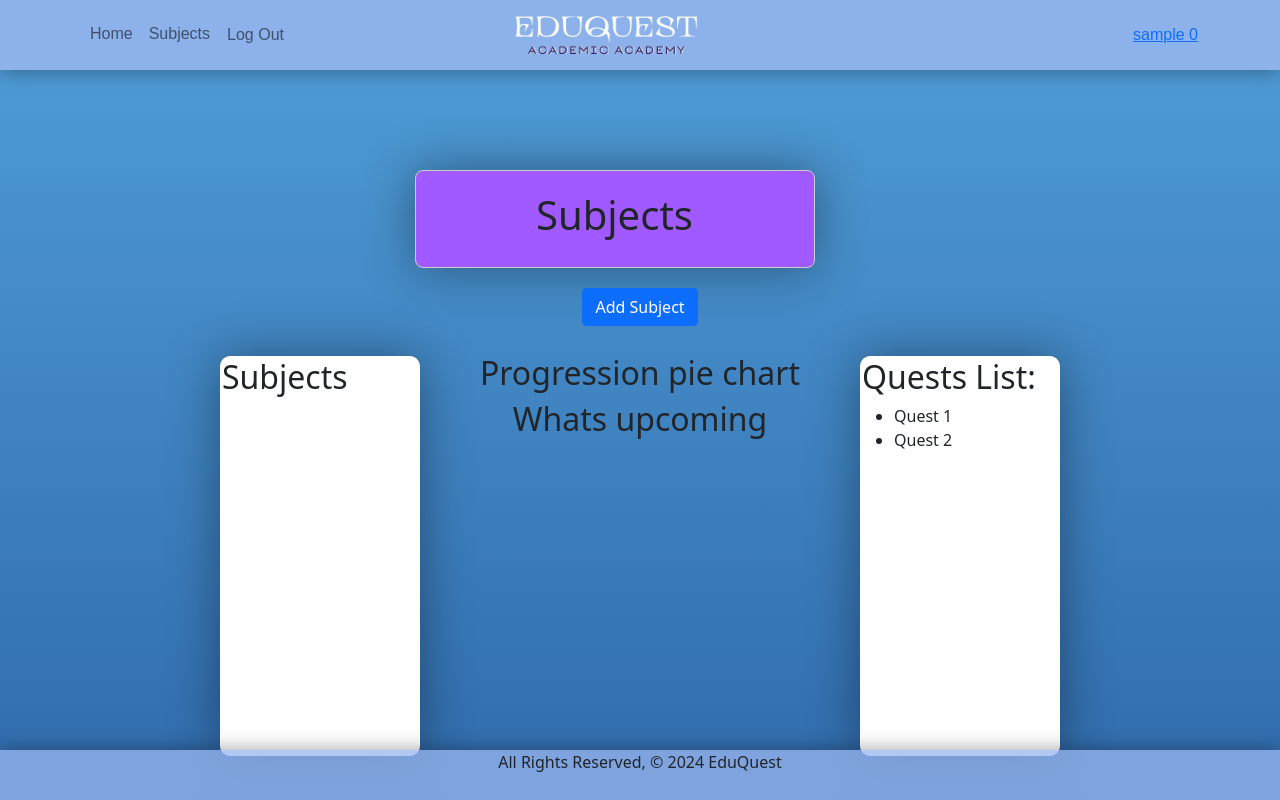
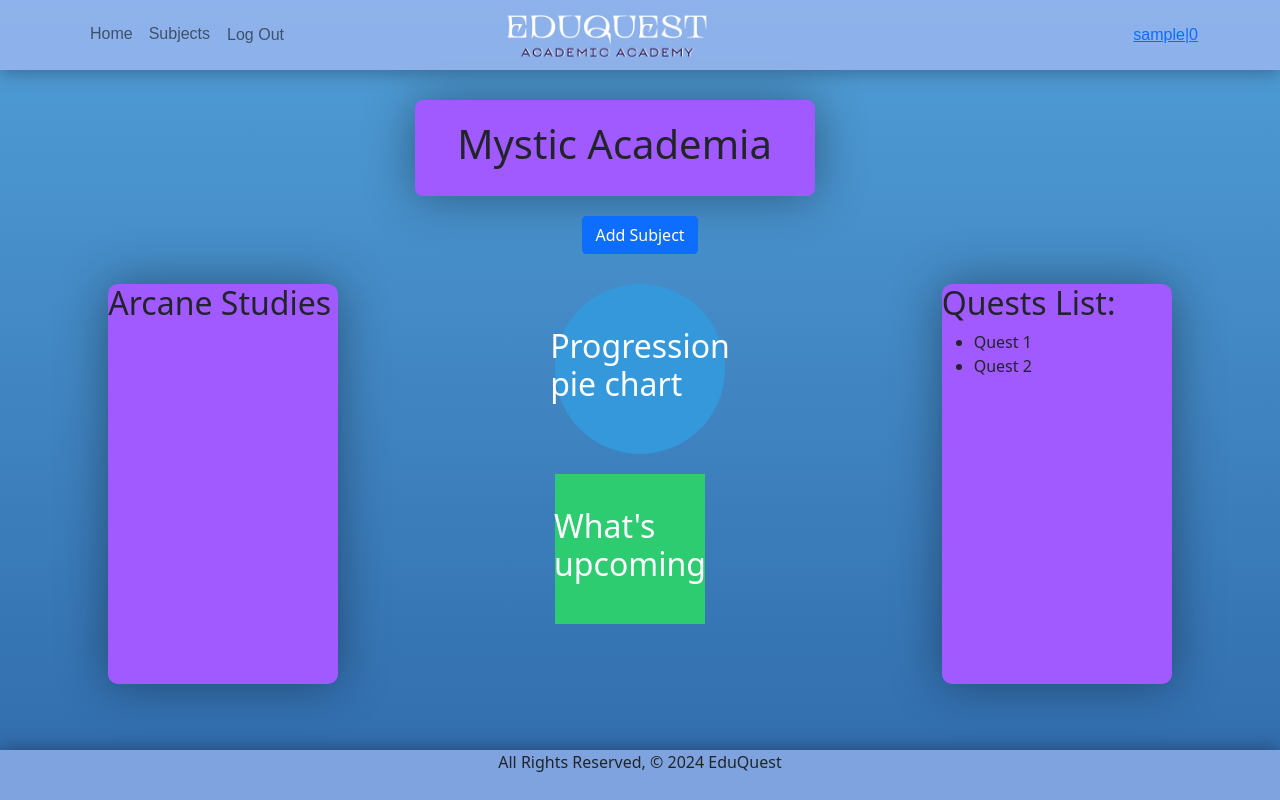
Before and after one commit to GA-EduQuest/EduQuest, a Django app: page /subjects/ in a window 1280 px wide. Run offline with Django 5.2, Linux system fonts and the light colour scheme; the visitor is signed in with stand-in values (Sample User, id 1); data that the repository does not hold is empty; some web fonts are replaced.

Commit message:
Added more style to subjects index

```diff
--- a/main_app/static/css/style.css
+++ b/main_app/static/css/style.css
@@ -35,11 +35,8 @@ body > main {
 }
 
 .logo-img {
-    max-height: 200px;
-    max-width: 100%;
-    display: block;
-    margin: auto;
-    margin-bottom: 20px;
+    height: 50px;
+    width: auto;
 }
 
 .hero {
@@ -84,13 +81,13 @@ body > main {
     flex-wrap: wrap;
     justify-content: center;
     align-items: flex-start;
-    margin-top: 100px;
+    margin-top: 30px;
 }
 
 .title-card {
     text-align: center;
     padding: 20px;
-    border: 1px solid #ccc;
+
     background-color: #a15aff;
     box-shadow: 0 0 50px rgba(0, 0, 0, 0.39);
     border-radius: 8px;
@@ -110,28 +107,32 @@ body > main {
 .subject-list,
 .quest-list {
     flex: 1;
-    max-width: 200px;
-    border: 2px solid white;
+    max-width: 230px;
     border-radius: 10px;
-    background-color: white;
+    background-color: #a15aff;
     min-height: 400px;
     height: auto;
     box-shadow: 0 0 50px rgba(0, 0, 0, 0.39);
 }
 
 .pie-container {
-    position: absolute;
-    top: 0;
-    left: 50%;
-    transform: translateX(-50%);
+    width: 170px;
+    height: 170px;
+    background-color: #3498db;
+    border-radius: 50%;
     display: flex;
     align-items: center;
     justify-content: center;
-    height: 100vh;
-    margin: 0;
-    z-index: -10;
+    color: #fff;
 }
 
-.center-column {
-    text-align: center;
+.upcoming-container {
+    width: 150px;
+    height: 150px;
+    background-color: #2ecc71;
+    margin-top: 20px;
+    display: flex;
+    align-items: center;
+    justify-content: center;
+    color: #fff;
 }
--- a/main_app/templates/base.html
+++ b/main_app/templates/base.html
@@ -15,8 +15,19 @@
     <link rel="stylesheet" href="{% static 'css/style.css' %}" />
   </head>
   <body>
-    <header class="navbar navbar-expand-lg navbar-light">
+   <header class="navbar navbar-expand-lg navbar-light w-100">
       <div class="container position-relative">
+
+        <button
+              class="navbar-toggler"
+              type="button"
+              data-bs-toggle="collapse"
+              data-bs-target="#navbarNav"
+              aria-controls="navbarNav"
+              aria-expanded="false"
+              aria-label="Toggle navigation">
+          <span class="navbar-toggler-icon"></span>
+        </button>
         <!-- Nav Links (Left side) -->
         <div class="navbar-nav">
           <div class="collapse navbar-collapse" id="navbarNav">
@@ -42,20 +53,20 @@
 
         <!-- Logo (Centered) -->
         {% if request.path != '/' %}
-
+        <div class="logo-container mx-auto">
           <img
             src="{% static 'images/EduQuest (2).png' %}"
             alt="Logo"
             class="logo-img"
           />
-
+        </div>
         {% endif %}
 
         <!-- User Info (Right side) -->
         <div class="navbar-nav ms-auto">
           {% if user.is_authenticated %}
-          <a href="{% url 'user_detail' user_id=user.id %}"
-            >{{ user.username }} {{ request.user.profile.xp }}</a
+          <a class="" href="{% url 'user_detail' user_id=user.id %}"
+            >{{ user.username }}|{{ request.user.profile.xp }} </a
           >
           {% else %}
           <!-- Add login/logout links here -->
@@ -71,6 +82,7 @@
       </div>
     </footer>
 
+    <!-- <script src="https://code.jquery.com/jquery-3.6.0.min.js"></script> -->
     <script src="https://cdn.jsdelivr.net/npm/bootstrap@5.3.0/dist/js/bootstrap.bundle.min.js"></script>
   </body>
 </html>
--- a/main_app/templates/subjects/index.html
+++ b/main_app/templates/subjects/index.html
@@ -9,7 +9,7 @@
     <div class="row justify-content-center">
       <div class="col-md-5">
         <div class="title-card">
-          <h1>Subjects</h1>
+          <h1>Mystic Academia</h1>
         </div>
         <div class="add-subject text-center mt-3">
           <a href="{% url 'subjects_create' %}" class="btn btn-primary">Add Subject</a>
@@ -21,14 +21,22 @@
 
   <div class="list-container">
     <div class="subject-list">
-      <h2>Subjects</h2>
+      <h2>Arcane Studies</h2>
       <ul>
         {% for subject in subjects %}
-          <li><a class="btn btn-outline-primary" href="{% url 'subjects_detail' pk=subject.pk %}" style="text-decoration: none;">{{ subject.name }} </a></li>
+          <li><a href="{% url 'subjects_detail' pk=subject.pk %}" style="text-decoration: none; color: black;">{{ subject.name }} </a></li>
           {% endfor %}
       </ul>
     </div>
 
+    <div class="center-column">
+      <div class="pie-container">
+        <h2>Progression pie chart</h2>
+      </div>
+      <div class="upcoming-container">
+        <h2>What's upcoming</h2>
+      </div>
+    </div>
 
     <div class="quest-list">
       <h2>Quests List:</h2>
@@ -39,11 +47,7 @@
     </div>
   </div>
 
-  <div class="pie-container">
-    <div class="center-column">
-      <h2>Progression pie chart</h2>
-      <h2>Whats upcoming </h2>
-    </div>
-  </div>
+
+
 
   {% endblock %}
```
Also changed, not shown: main_app/static/images/EduQuest (2).png.
